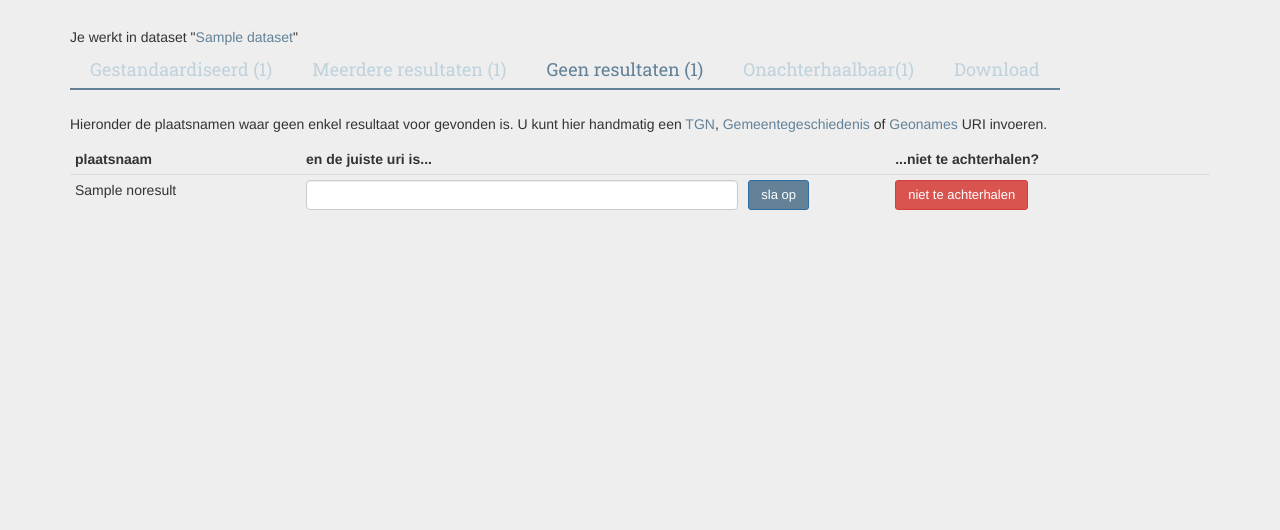
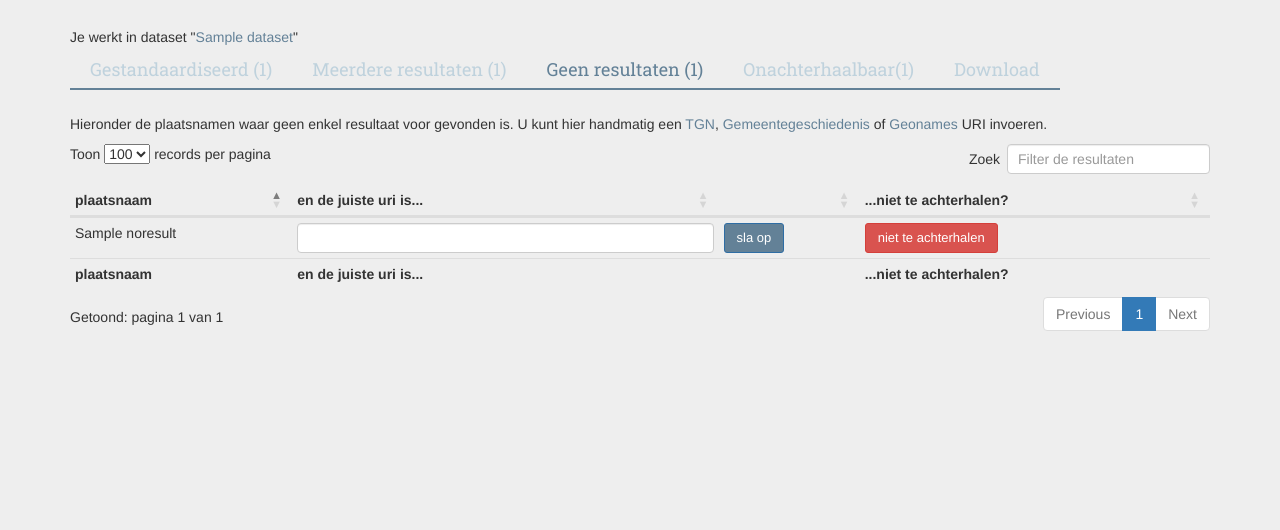
Before and after one commit to erfgoed-en-locatie/place-identificator, a PHP site: template app/views/datasets/noresults.twig in a window 1280 px wide. Shown: the part 51-581 px from the top of the page. Run offline with PHP 8.4, Linux system fonts and the light colour scheme; the template is opened without the code that fills it: most values are stand-ins (such as "Sample title", 1, 10 or a date in 2020); some libraries are stand-ins or nearby versions.

Commit message:
fixes #24 and #51, paginating and sorting the result sets

```diff
--- a/app/views/datasets/noresults.twig
+++ b/app/views/datasets/noresults.twig
@@ -49,13 +49,24 @@
             {% if noresults is not empty %}
                 <p>Hieronder de plaatsnamen waar geen enkel resultaat voor gevonden is. U kunt hier handmatig een <a href="http://vocab.getty.edu/" target="_blank">TGN</a>, <a href="http://www.gemeentegeschiedenis.nl/" target="_blank">Gemeentegeschiedenis</a> of <a href="http://www.geonames.org/">Geonames</a> URI invoeren.</p>
 
-            <table class="table table-condensed">
+                <table class="table table-condensed" id="pdxtable">
+                    <thead>
                     <tr>
                         <th>plaatsnaam</th>
                         <th>en de juiste uri is...</th>
                         <th></th>
                         <th>...niet te achterhalen?</th>
                     </tr>
+                    </thead>
+                    <tfoot>
+                    <tr>
+                        <th>plaatsnaam</th>
+                        <th>en de juiste uri is...</th>
+                        <th></th>
+                        <th>...niet te achterhalen?</th>
+                    </tr>
+                    </tfoot>
+                    <tbody>
                     {% for rec in noresults %}
                         <tr id="row_{{ rec.id }}">
                             <td>{{ rec.original_name }}</td>
@@ -64,6 +75,7 @@
                             <td><button type="button" class="btn-danger btn btn-sm unmappable" data-id="{{ rec.id }}" data-ref="{{ path('api-unmappable', {'id': rec.id }) }}">niet te achterhalen</button></td>
                         </tr>
                     {% endfor %}
+                    </tbody>
                 </table>
             {% endif %}
 
--- a/app/views/layout.html.twig
+++ b/app/views/layout.html.twig
@@ -22,6 +22,13 @@
     <!-- leaflet -->
     <link rel="stylesheet" href="http://cdn.leafletjs.com/leaflet-0.7.3/leaflet.css" />
     <script src="http://cdn.leafletjs.com/leaflet-0.7.3/leaflet.js"></script>
+
+    <!-- Datatables -->
+    {#<link rel="stylesheet" type="text/css" href="//cdn.datatables.net/1.10.7/css/jquery.dataTables.css">#}
+    <link href="//cdn.datatables.net/plug-ins/1.10.7/integration/bootstrap/3/dataTables.bootstrap.css" rel="stylesheet" type="text/css">
+    <script type="text/javascript" charset="utf8" src="//cdn.datatables.net/1.10.7/js/jquery.dataTables.js"></script>
+    <script src="//cdn.datatables.net/plug-ins/1.10.7/integration/bootstrap/3/dataTables.bootstrap.js" type="text/javascript"></script>
+
 
     <link rel="stylesheet" href="/css/pid.css" />
 
@@ -116,8 +123,42 @@
             askAPI('GET', uri, null, deleteUnmappedRow);
         });
 
+        /** DataTable **/
+        if ($('#pdxtable')) {
+            tableThing = $('#pdxtable').dataTable({
+                "lengthMenu": [[100, 250, 500, -1], [100, 250, 500, "All"]],
+                "seacrhing": false,
+                "language": {
+                    "lengthMenu": "Toon _MENU_ records per pagina",
+                    "zeroRecords": "Niks gevonden - sorry",
+                    "info": "Getoond: pagina _PAGE_ van _PAGES_",
+                    "infoEmpty": "Geen records",
+                    "infoFiltered": "(gefilterd _MAX_ van in totaal records)",
+                    "search": "Zoek",
+                    "searchPlaceholder": "Filter de resultaten"
+                }
+            });
+        }
+
+        /** deletes a row from the dataTable
+         $('#pdxtable .delete-record').click(function(e) {
+                e.preventDefault();
+                var uri = $(this).attr('href');
+                var trid = $(this).parents('tr').attr('id');
+
+                $.ajax({
+                    type: "POST", //or GET
+                    url: uri,
+                    data: '',
+                    success: function(response){
+                        var trpos = tableThing.fnGetPosition( document.getElementById(trid) );
+                        tableThing.fnDeleteRow(trpos);
+                    }
+                } );
+            });
+         */
+
     });
-
 
     function setNumbers(one,more,none,unmappable){
         if(one!=null){
```
Also changed, not shown: app/views/datasets/multiples.twig (+15 -1 lines), app/views/datasets/standardized.twig (+17 -3 lines), app/views/datasets/unmappables.twig (+13 -1 lines). Lines whose indentation alone changed are shown as unchanged.
